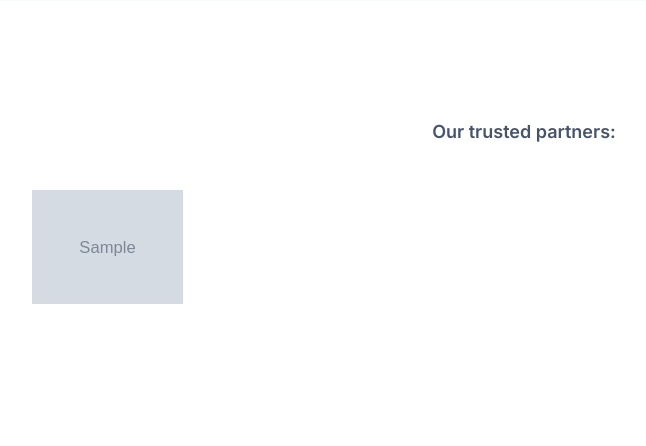
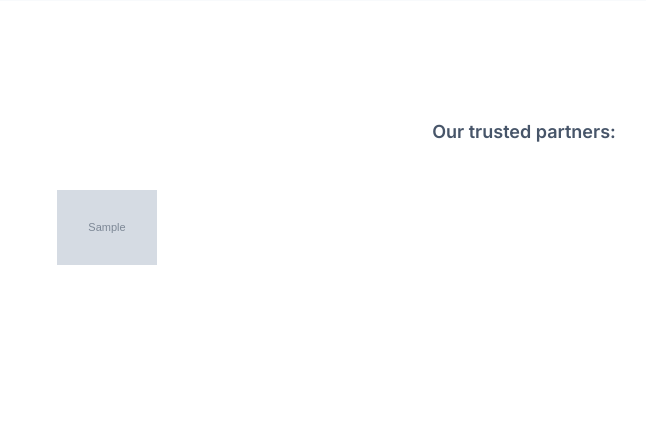
Before and after one commit to amurad77/awis, a Django app: page /about/ in a window 1280 px wide. Shown: the part 1143-1589 px from the top of the page, without its empty margins (116-762 px from the left). Run offline with Django 4.2, Linux system fonts and the light colour scheme; tables that the repository leaves empty hold one stand-in row (values such as "Sample post"); grey boxes marked "Sample" are stand-in pictures; some libraries are stand-ins or nearby versions.

Commit message:
fixing about page partners section images

```diff
--- a/static/css/style.css
+++ b/static/css/style.css
@@ -428,7 +428,10 @@ footer .copyright {
     margin-bottom: 60px;
 }
 #about-us .partners .col-2 img {
-    width: 100%;
+    width: auto !important;
+    max-width: 100px;
+    max-height: 100px;
+    margin: 0 auto;
 }
 
 #about-us .board-members .row {
```
